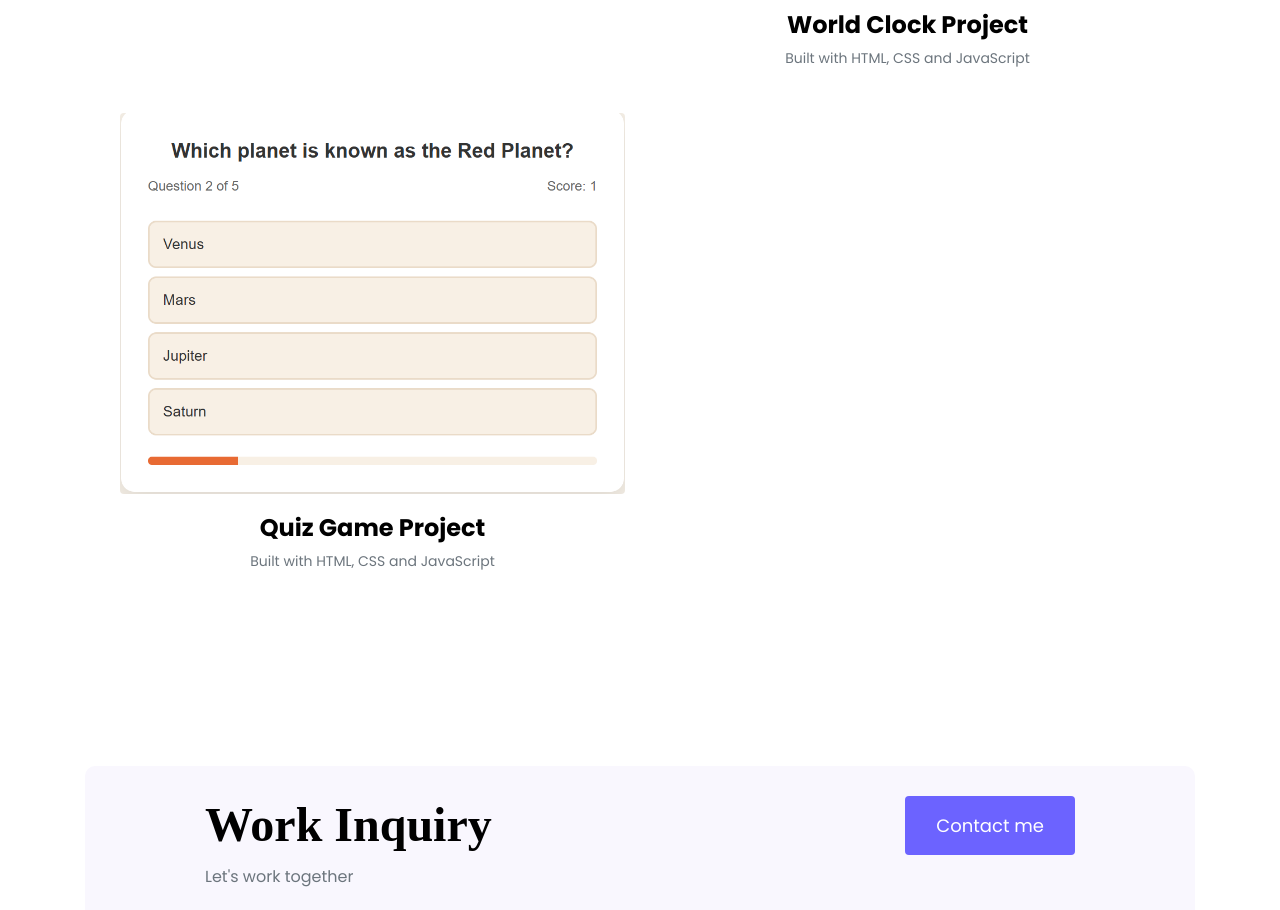
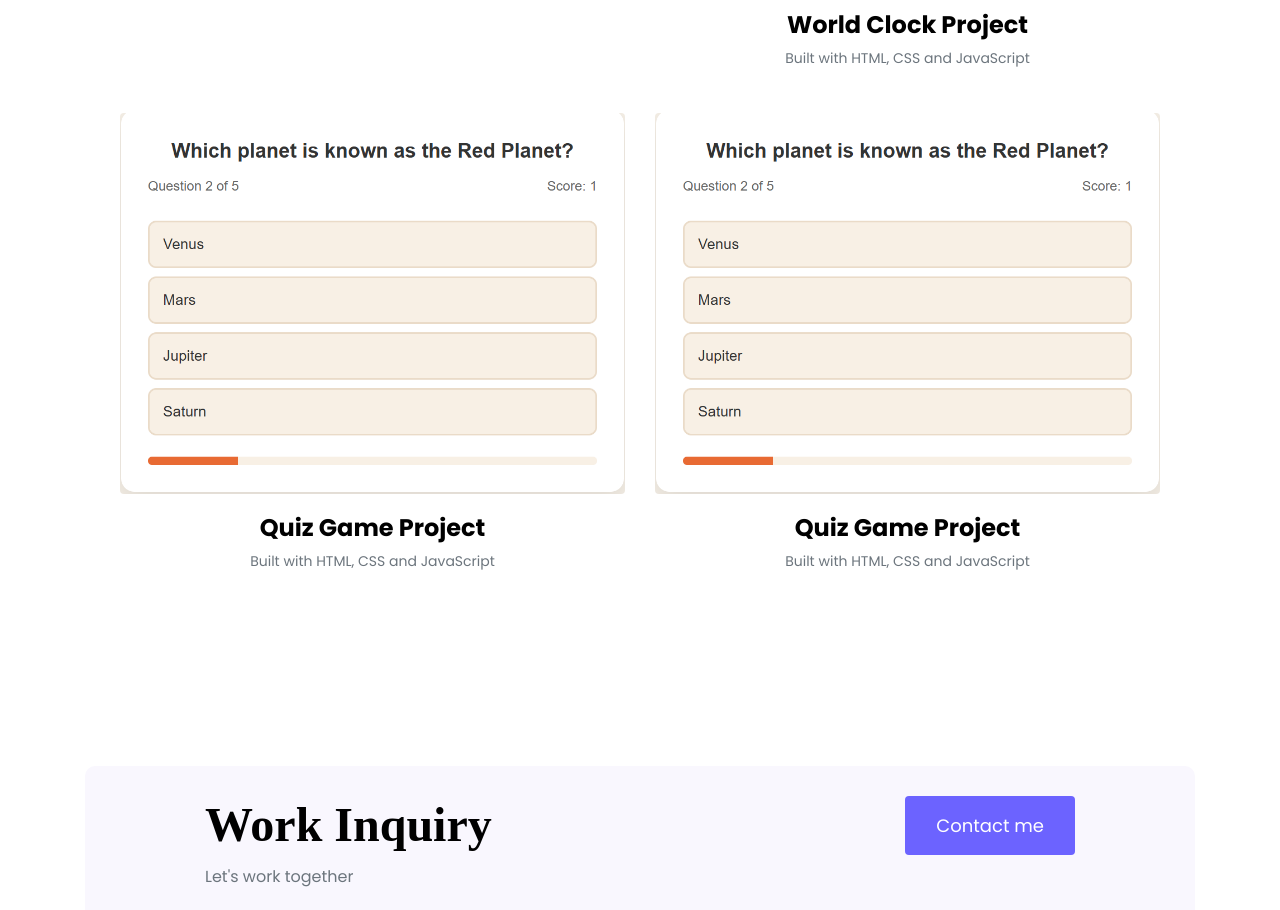
Before and after one commit to Cia-17/my-nov-portfolio, a plain HTML site: page work.html in a window 1280 px wide. Shown: the part 1264-2174 px from the top of the page. Drawn offline with nearby package versions, Linux system fonts and the light colour scheme; a web font is replaced by a local one.

Commit message:
Included another project div

```diff
--- a/work.html
+++ b/work.html
@@ -72,6 +72,13 @@
                   <p class="text-center text-muted">Built with HTML, CSS and JavaScript</p>
                   </a>
                 </div>
+                <div class="col-md-6 mb-4">
+                    <a href="https://first-simple-typing-speed-game.netlify.app/" target="_blank" style="text-decoration: none;">
+                    <img src="images/quiz-game-project-image.png" alt="simple quiz game project preview" class="img-fluid mb-3 rounded">
+                  <h3 class="text-center m-0"> Quiz Game Project </h3>
+                  <p class="text-center text-muted">Built with HTML, CSS and JavaScript</p>
+                  </a>
+                </div>
             </div>
           </div>
     </div>
```
